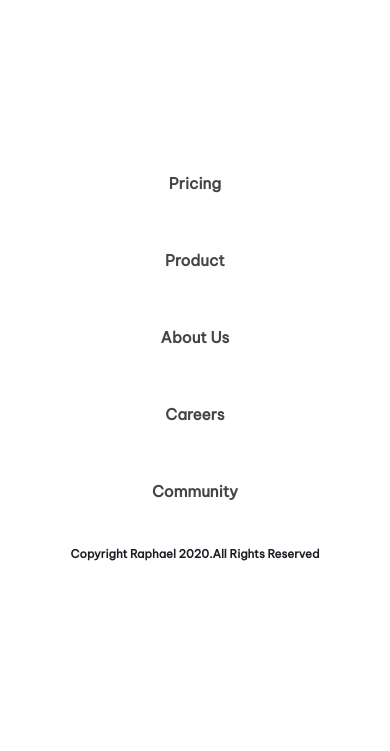
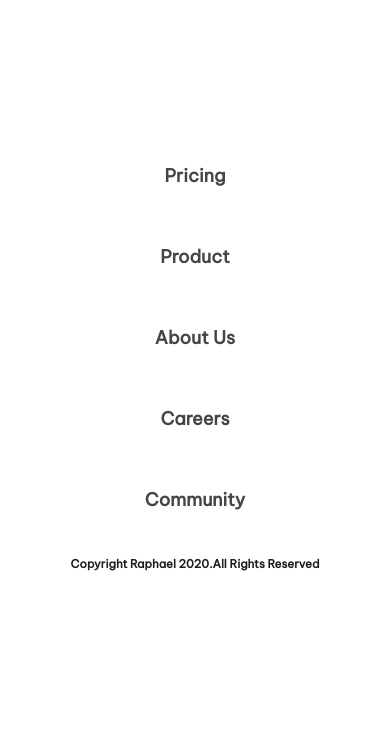
Before and after one commit to penieltalents/Manage-Landing-Page, a plain HTML site: page index.html in a window 390 px wide. Both pictures are taken after a click on the picture 346 px from the left and 55 px from the top of the page. Shown: the part 93-844 px from the top of the page. Drawn offline with Linux system fonts and the light colour scheme.

Commit message:
a commit

```diff
--- a/style.css
+++ b/style.css
@@ -1275,7 +1275,7 @@ footer a {
     }
 
     .side_nav_container ul a li {
-        font-size: 1.2em !important;
+        font-size: 1.4em !important;
     }
 
 }
```
